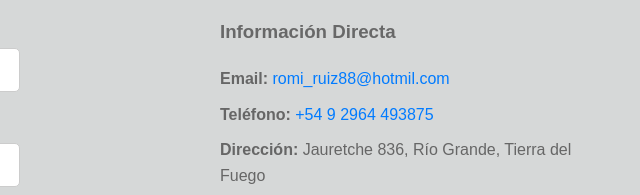
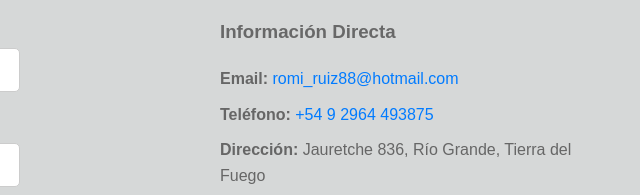
Before and after one commit to Pablo-bots/legendary-journey, a plain HTML site: page contacto.html in a window 1280 px wide. Shown: the part 182-377 px from the top of the page, 640-1280 px from the left. Drawn offline with Linux system fonts and the light colour scheme.

Commit message:
Update contacto.html

```diff
--- a/contacto.html
+++ b/contacto.html
@@ -43,7 +43,7 @@
 
         <div class="info-contacto">
             <h3>Información Directa</h3>
-            <p><strong>Email:</strong> <a href="mailto:tuemail@example.com">romi_ruiz88@hotmil.com</a></p>
+            <p><strong>Email:</strong> <a href="mailto:tuemail@example.com">romi_ruiz88@hotmail.com</a></p>
             <p><strong>Teléfono:</strong> <a href="tel:+5492964123456">+54 9 2964 493875</a></p>
             <p><strong>Dirección:</strong> Jauretche 836, Río Grande, Tierra del Fuego</p>
 
```
